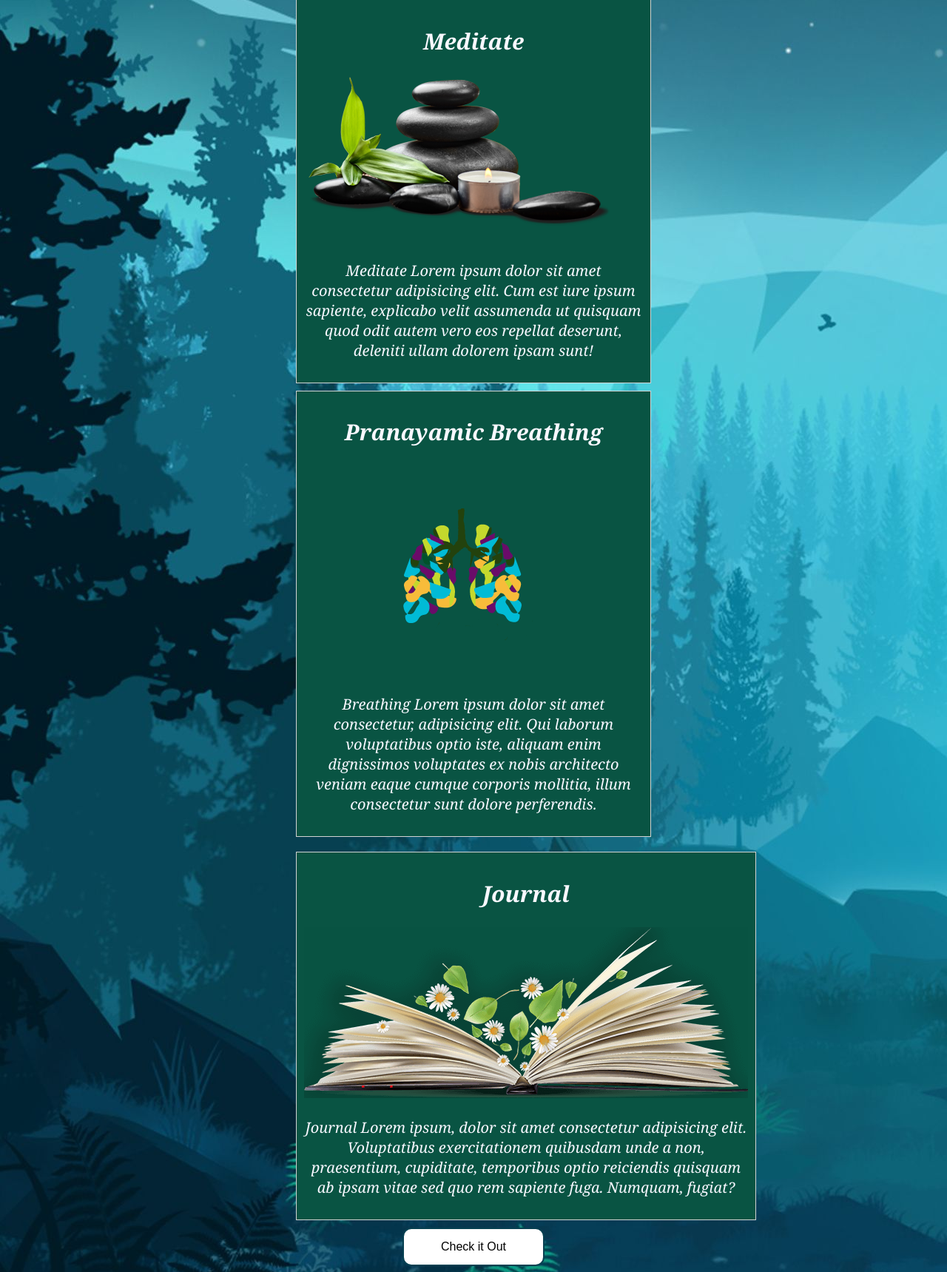
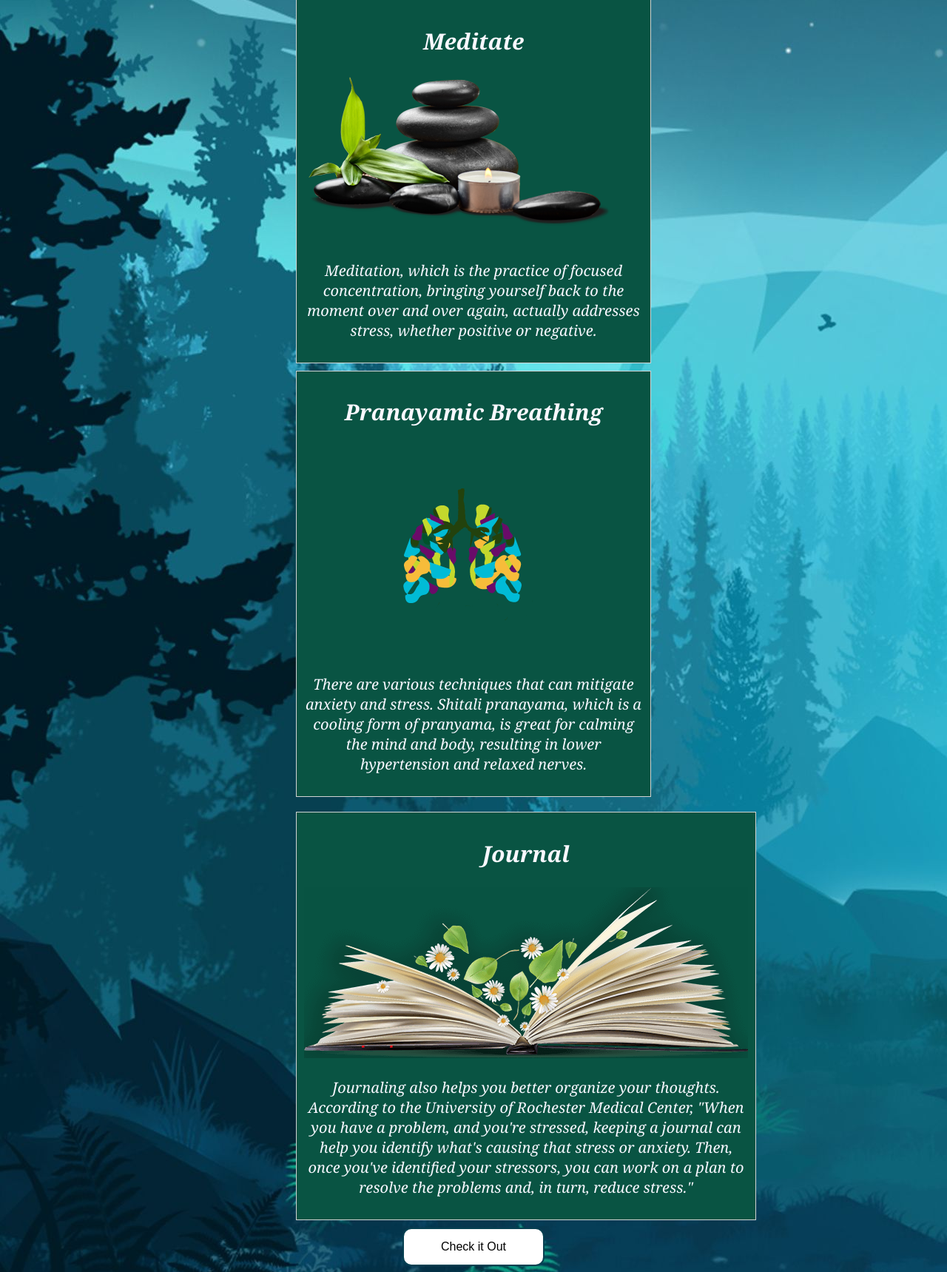
Before and after one commit to sothaker/160_project, a Flask app: page /discover in a window 1280 px wide. Shown: the part 343-2062 px from the top of the page at 74% size. Run offline with Flask 2, Linux system fonts and the light colour scheme.

Commit message:
Update Discover.html
Replaced Lorem with actual info.

```diff
--- a/app/templates/Discover.html
+++ b/app/templates/Discover.html
@@ -4,7 +4,7 @@
     <meta charset="UTF-8">
     <meta name="viewport" content="width=device-width, initial-scale=1.0">
     <title>Discover</title>
-    <link rel="stylesheet" href="{{ url_for('static',filename='css/style.css') }}">
+    <link rel="stylesheet" href="css/style.css">
 </head>
 <body class="Disc_body">
     <main>
@@ -20,20 +20,20 @@
                 </div>
                 <div class="disc_meditation">
                 <h2>Meditate</h2>
-                    <img src="{{ url_for('static',filename='Images/rock-spa-png-.png') }}" alt="Meditate" >
-                    <p> Meditate Lorem ipsum dolor sit amet consectetur adipisicing elit. Cum est iure ipsum sapiente, explicabo velit assumenda ut quisquam quod odit autem vero eos repellat deserunt, deleniti ullam dolorem ipsam sunt!</p>
+                    <img src="Images/rock-spa-png-.png" alt="Meditate" >
+                    <p> Meditation, which is the practice of focused concentration, bringing yourself back to the moment over and over again, actually addresses stress, whether positive or negative.</p>
                 </div>
                 <div class="disc_breathing">
                     <h2>Pranayamic Breathing </h2>
-                    <img src="{{ url_for('static',filename='Images/breathing_logo.png') }}" alt="Breathing" >
-                    <p>Breathing Lorem ipsum dolor sit amet consectetur, adipisicing elit. Qui laborum voluptatibus optio iste, aliquam enim dignissimos voluptates ex nobis architecto veniam eaque cumque corporis mollitia, illum consectetur sunt dolore perferendis.</p>
+                    <img src="Images/breathing_logo.png" alt="Breathing" >
+                    <p>There are various techniques that can mitigate anxiety and stress. Shitali pranayama, which is a cooling form of pranyama, is great for calming the mind and body, resulting in lower hypertension and relaxed nerves.</p>
                 </div>
                 <div class="disc_journal">
                 <h2>Journal</h2>
-                    <img src="{{ url_for('static',filename='Images/open_book.png') }}" alt="Journal" >
-                    <p>Journal Lorem ipsum, dolor sit amet consectetur adipisicing elit. Voluptatibus exercitationem quibusdam unde a non, praesentium, cupiditate, temporibus optio reiciendis quisquam ab ipsam vitae sed quo rem sapiente fuga. Numquam, fugiat?</p>
+                    <img src="Images/open_book.png" alt="Journal" >
+                    <p>Journaling also helps you better organize your thoughts. According to the University of Rochester Medical Center, "When you have a problem, and you're stressed, keeping a journal can help you identify what's causing that stress or anxiety. Then, once you've identified your stressors, you can work on a plan to resolve the problems and, in turn, reduce stress."</p>
                 </div>
-                <form action="/login">
+                <form action="Dashboard.html">
                     <button class ="dashbtn" >Check it Out</button>
                 </form>
             </div>
```
